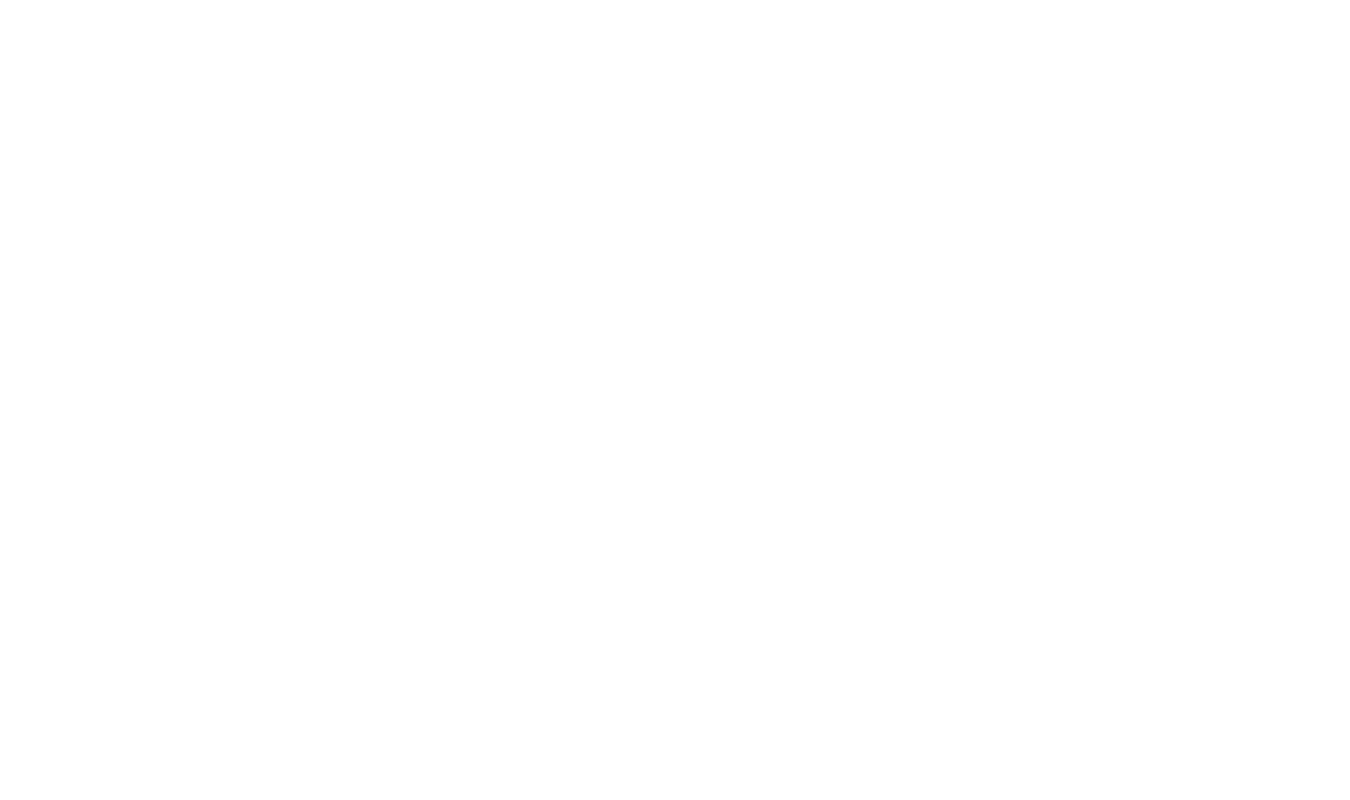
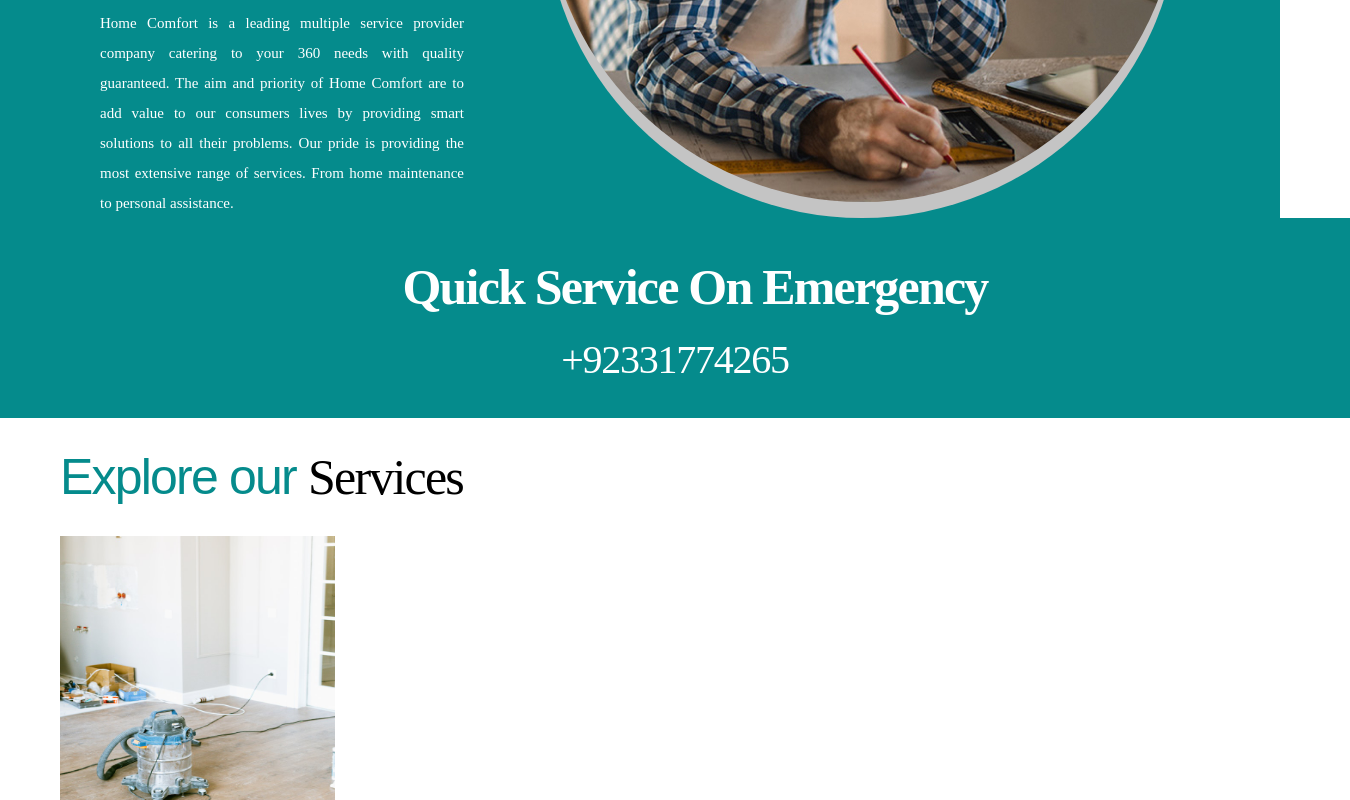
Before and after one commit to Royal2690/Web, a React (Create React App) app: page / in a window 1280 px wide. Shown: the part 2000-2800 px from the top of the page, 1350 px wide, since content can reach past the window. Before the commit the page ends 800 px from the top, so only its background shows below. Built offline with nearby package versions, Linux system fonts and the light colour scheme.

Commit message:
card style

```diff
--- a/src/App.js
+++ b/src/App.js
@@ -1,6 +1,5 @@
-import HomePage from "./pages/homePage";
+import HomePage from "./pages/homePage/";
 import Layout from "./global/layout";
-
 
 function App() {
   return (
--- a/src/global/layout/index.js
+++ b/src/global/layout/index.js
@@ -1,10 +1,11 @@
 import React from 'react'
 import Header from './header'
 import Footer from './footer'
-const Layout = () => {
+const Layout = ({ children }) => {
     return (
         <>
             <Header />
+            {children}
             <Footer />
         </>
     )
--- a/src/pages/homePage/feature/ourServices.js
+++ b/src/pages/homePage/feature/ourServices.js
@@ -1,9 +1,18 @@
 import React from 'react'
-
+import Card from '../../../assests/images/home/service_card_oe.jpg'
 const OurServices = () => {
     return (
         <div className='ourService page_width'>
             <h1 className='global_title'><span> Explore our </span> Services</h1>
+            <div className="card_grid">
+                <div className="service_card">
+                    <img src={Card} width='100%' alt="" />
+                    <div className="over_lay">
+                        <h2>AC DUCT</h2>
+                        <button>Book Now</button>
+                    </div>
+                </div>
+            </div>
         </div>
     )
 }
--- a/src/pages/homePage/feature/style.css
+++ /dev/null
@@ -1,3 +0,0 @@
-.ourServices{
-padding: 50px 0px;
-}
--- a/src/pages/homePage/index.js
+++ b/src/pages/homePage/index.js
@@ -1,7 +1,7 @@
 import React from 'react'
-import './feature/style.css'
-import HeroSection from './feature/heroSection'
+import './style.css'
 import OurServices from './feature/ourServices'
+import HeroSection from './feature/herosection'
 const HomePage = () => {
     return (
         <>
--- /dev/null
+++ b/src/pages/homePage/style.css
@@ -0,0 +1,22 @@
+
+.ourServices{
+padding: 100px 0px;
+
+}
+
+.card_grid {
+margin: 30px 60px;
+display: grid;
+grid-template-columns: 1fr 1fr 1fr 1fr;
+gap: 20px;
+}
+
+.service_card {
+position:relative;
+width: 100%;
+height: 350px;
+}
+
+.service_card img {
+height: 100%;
+}
--- a/src/style/style.css
+++ b/src/style/style.css
@@ -434,22 +434,20 @@
     size: 5px;
   }
 
-  .global_title {
-    color: #1E1E1E;
+ .global_title {
+
 font-family: Rubik;
-font-size: 60px;
+font-size: 50px;
 font-style: normal;
 font-weight: 400;
 line-height: normal;
 letter-spacing: -1.8px;
+text-align: left;
+padding: 30px 0px 0px 0px;
+margin-left: 60px;
   }
 
   .global_title span {
     color: #058B8C;
-    font-family: Rubik;
-    font-size: 60px;
-    font-style: normal;
-    font-weight: 700;
-    line-height: normal;
-    letter-spacing: -1.8px;
+
   }
```
